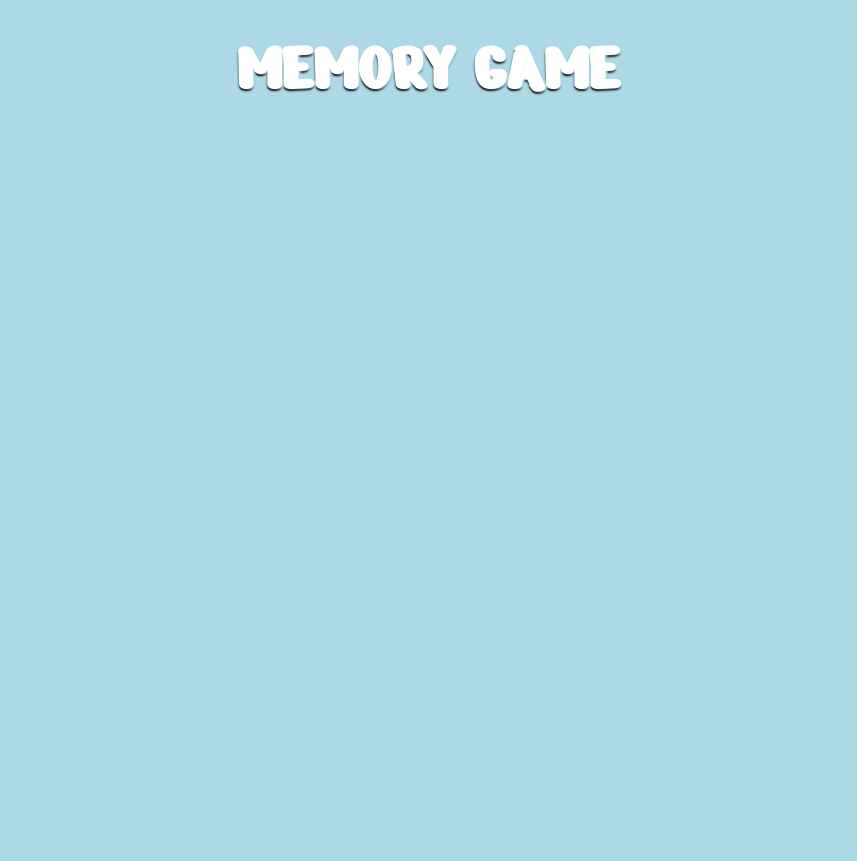
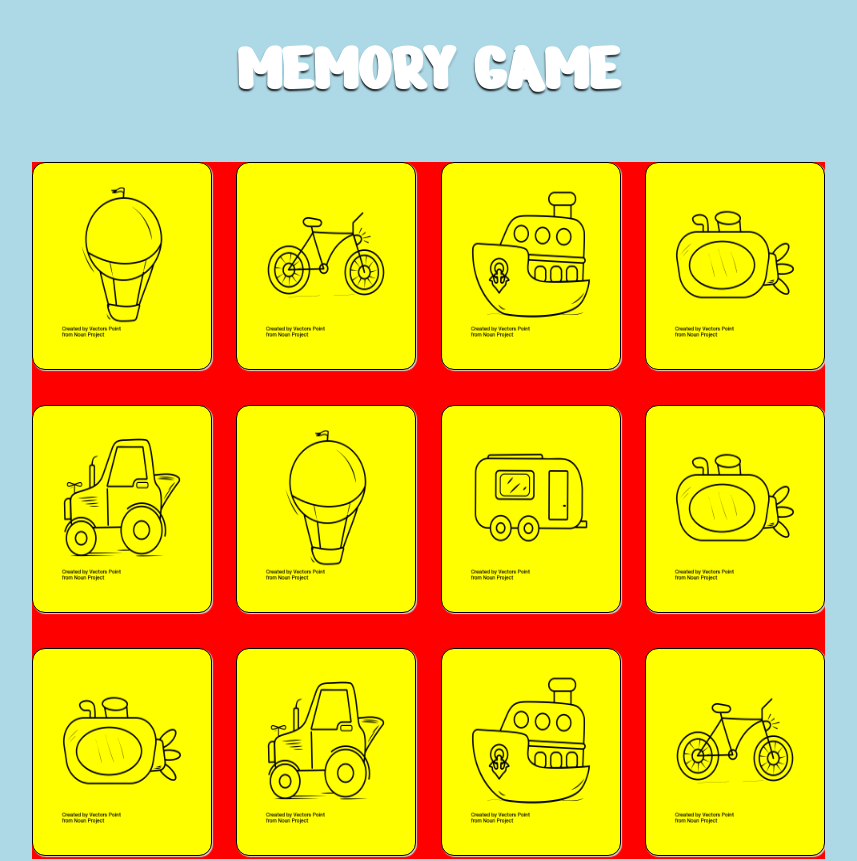
Before and after one commit to lorenzoantonelli89/html-css-memory, a plain HTML site: page index.html in a window 1280 px wide. Shown: the whole page, without its empty margins (212-1069 px from the left). Before the commit the page ends 800 px from the top, so only its background shows below. Drawn offline with Linux system fonts and the light colour scheme.

Commit message:
impostazione scheletro e immagini parte centrale html e css

```diff
--- a/css/master.css
+++ b/css/master.css
@@ -20,3 +20,58 @@ header>h1{
 }
 
 /* parte centrale */
+.container{
+  width: 793px;
+  height: 697px;
+  background-color: red;
+  margin: 0 auto;
+  margin-top: 4%;
+}
+
+.row{
+  position: relative;
+}
+
+.second, .third{
+  margin-top: 30px;
+}
+
+.card{
+  width: 180px;
+  height: 208px;
+  background-color: yellow;
+  display: inline-block;
+  border: 1px solid black;
+  border-radius: 13px;
+  box-shadow: 1px 1px 1px lightgrey;
+  position: relative;
+}
+
+.imgcard{
+  width: 140px;
+  height: 160px;
+  position: absolute;
+  margin: auto;
+  top: 0;
+  left: 0;
+  right: 0;
+  bottom: 0;
+}
+
+.two{
+  position: absolute;
+  top: 0;
+  left: 204px;
+}
+
+.three{
+  position: absolute;
+  top: 0;
+  right: 204px;
+}
+
+.four{
+  position: absolute;
+  top: 0;
+  right: 0;
+}
--- a/index.html
+++ b/index.html
@@ -17,6 +17,65 @@
 
     <!-- parte centrale -->
     <div class="container">
+      <div class="row first">
+        <div class="card one">
+          <img class="imgcard" src="img/noun_air_balloon_3134741.png" alt="foto palloncino">
+
+        </div>
+        <div class="card two">
+          <img class="imgcard" src="img/noun_Bicycle_3134821.png" alt="foto bicicletta">
+
+        </div>
+        <div class="card three">
+          <img class="imgcard" src="img/noun_Cruise_Ship_3134824.png" alt="foto barca">
+
+        </div>
+        <div class="card four">
+          <img class="imgcard" src="img/noun_Submarine_3134738.png" alt="foto sottomarino">
+
+        </div>
+
+      </div>
+
+      <div class="row second">
+        <div class="card one">
+          <img class="imgcard" src="img/noun_Tractor_3134797.png" alt="foto trattore">
+
+        </div>
+        <div class="card two">
+          <img class="imgcard" src="img/noun_air_balloon_3134741.png" alt="foto palloncino">
+
+        </div>
+        <div class="card three">
+          <img class="imgcard" src="img/noun_Tram_3134750.png" alt="foto tram">
+
+        </div>
+        <div class="card four">
+          <img class="imgcard" src="img/noun_Submarine_3134738.png" alt="foto sottomarino">
+
+        </div>
+
+      </div>
+
+      <div class="row third">
+        <div class="card one">
+          <img class="imgcard" src="img/noun_Submarine_3134738.png" alt="foto sottomarino">
+
+        </div>
+        <div class="card two">
+          <img class="imgcard" src="img/noun_Tractor_3134797.png" alt="foto trattore">
+
+        </div>
+        <div class="card three">
+          <img class="imgcard" src="img/noun_Cruise_Ship_3134824.png" alt="foto barca">
+
+        </div>
+        <div class="card four">
+          <img class="imgcard" src="img/noun_Bicycle_3134821.png" alt="foto bicicletta">
+
+        </div>
+
+      </div>
 
     </div>
 
```
